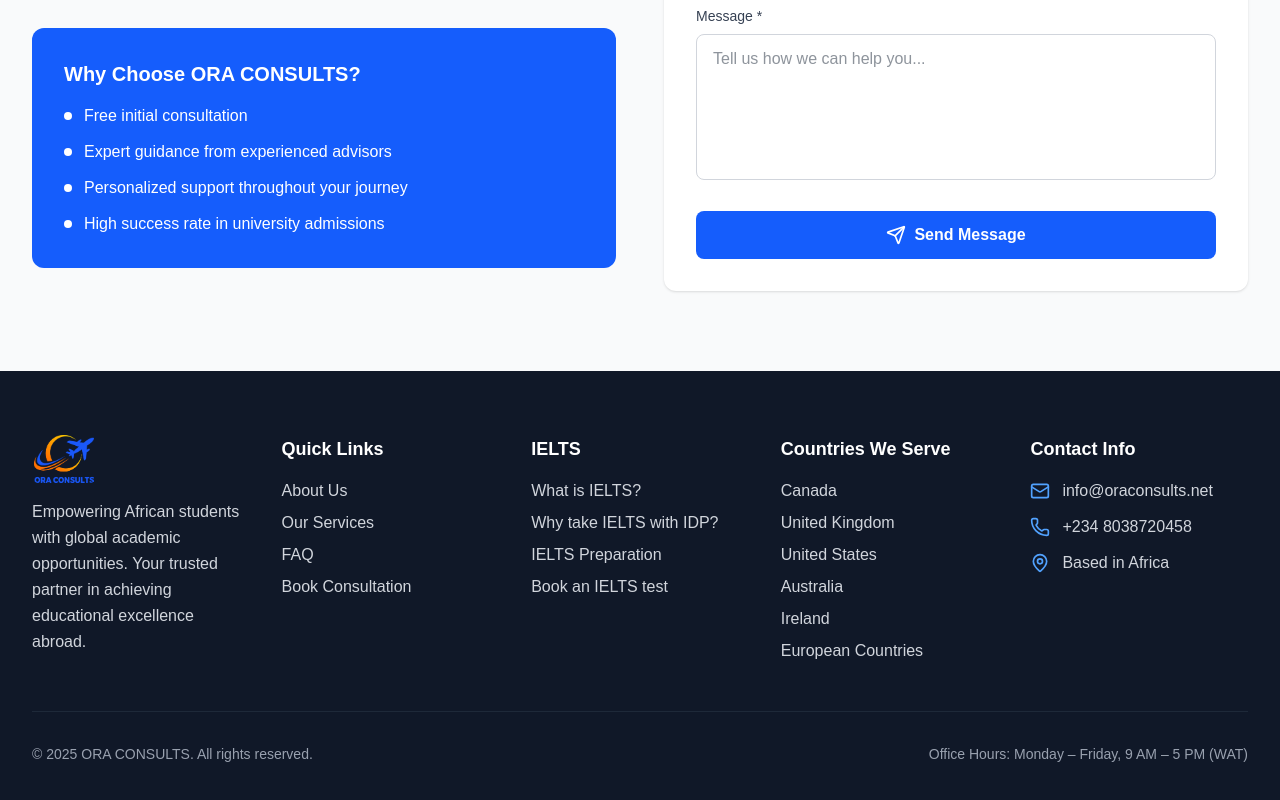
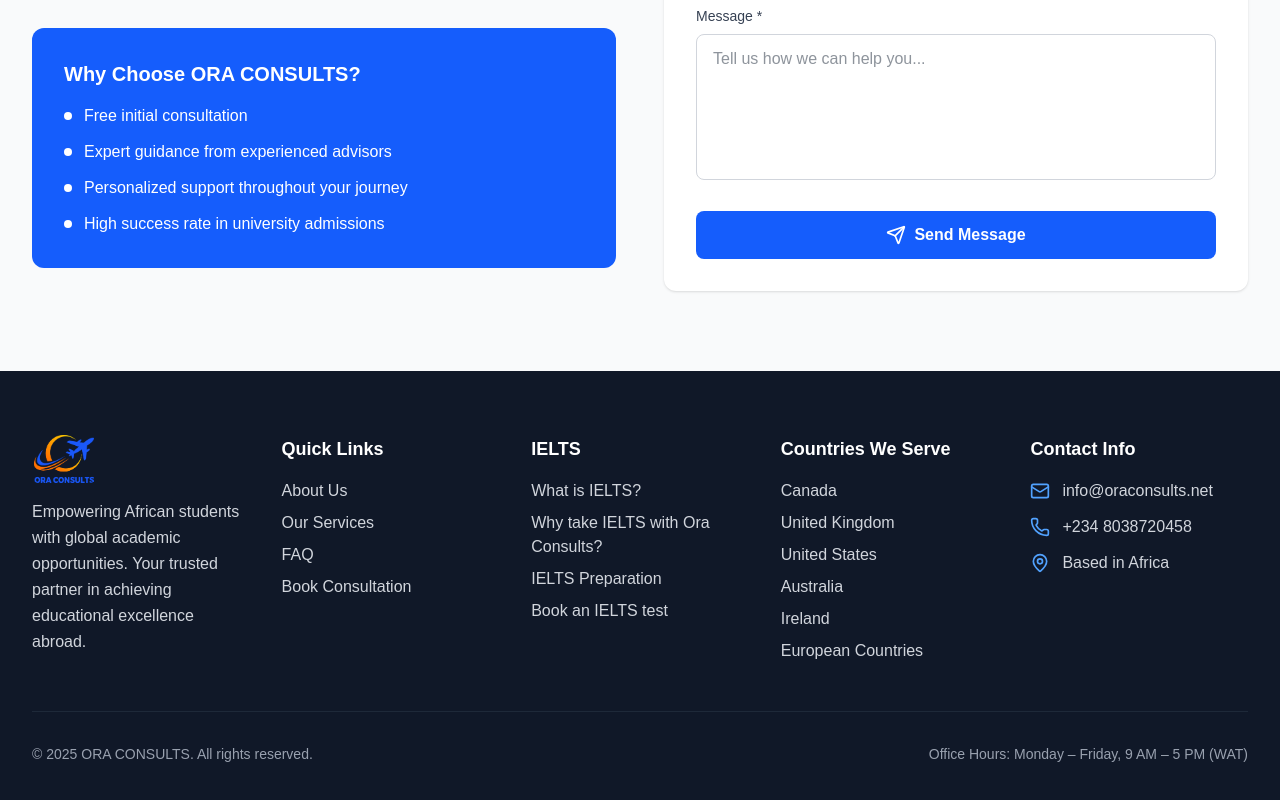
Before and after one commit to DivineChuks/ora-consult, a Next.js app: page / in a window 1280 px wide. Shown: the part 6533-7333 px from the top of the page. Built offline with nearby package versions, Linux system fonts and the light colour scheme.

Commit message:
updated footer text

```diff
--- a/components/Footer.jsx
+++ b/components/Footer.jsx
@@ -102,7 +102,7 @@
                                 </li>
                                 <li>
                                     <button className="text-gray-300 hover:text-white transition-colors text-left">
-                                        Why take IELTS with IDP?
+                                        Why take IELTS with Ora Consults?
                                     </button>
                                 </li>
                                 <li>
```
